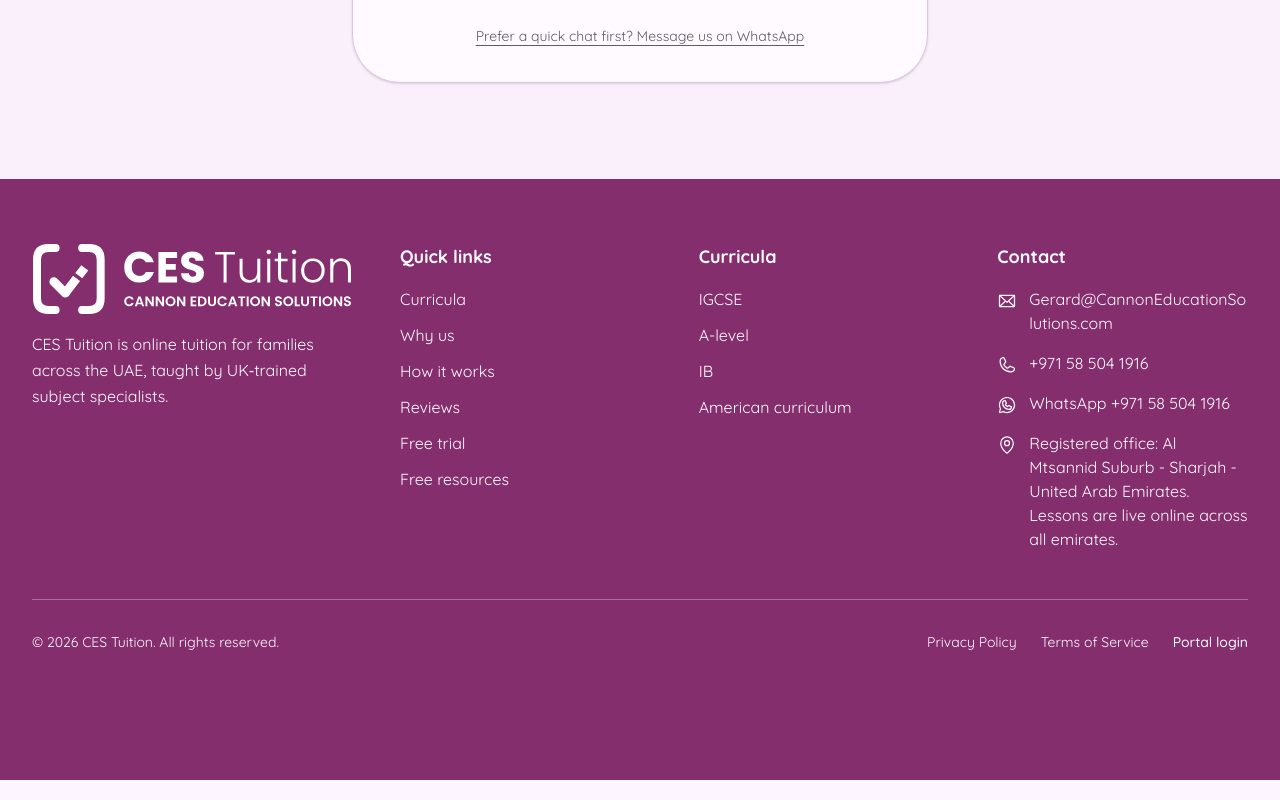
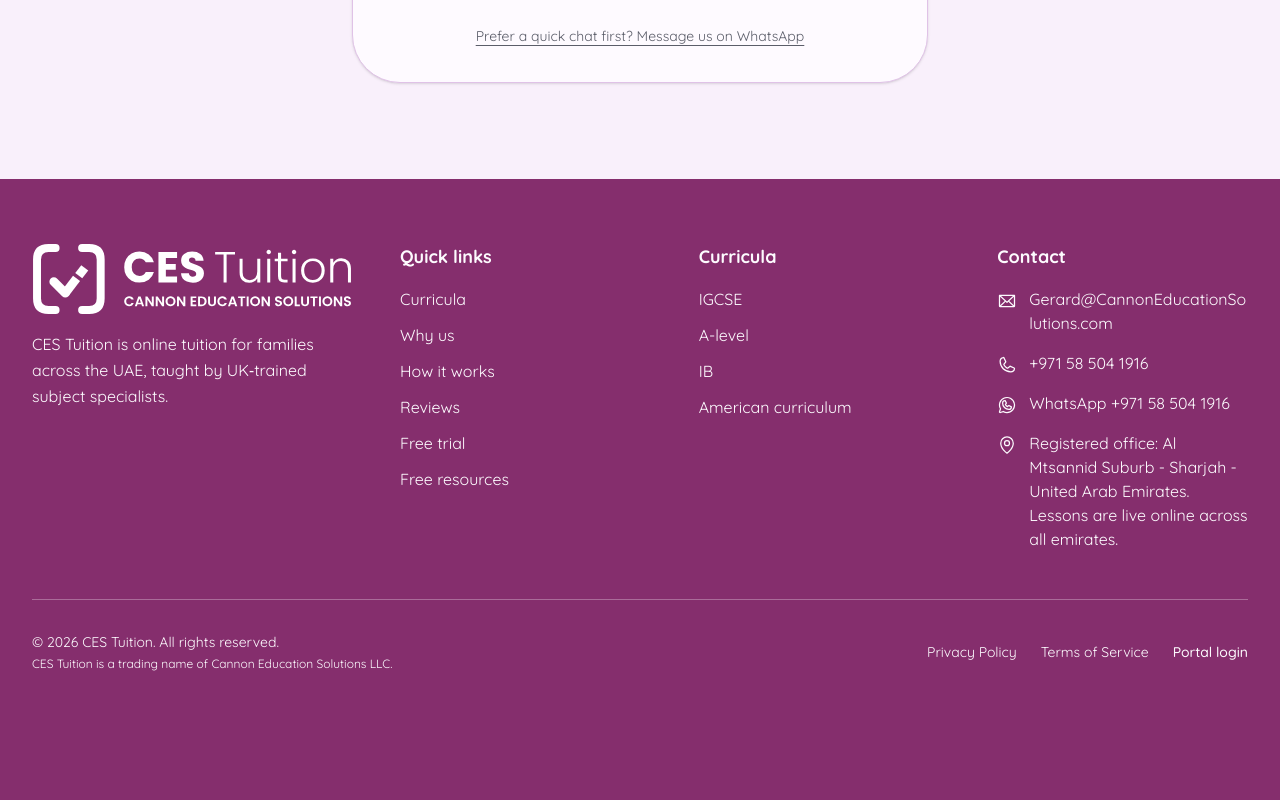
Before and after one commit to GerardCannon/ces-tuition-website, a React (Vite) app: page / in a window 1280 px wide. Shown: the part 7810-8610 px from the top of the page. Built offline with nearby package versions, Linux system fonts and the light colour scheme.

Commit message:
Footer: add the CES Tuition trading-name line under the copyright (#89)

```diff
--- a/src/components/Footer.tsx
+++ b/src/components/Footer.tsx
@@ -103,7 +103,10 @@ export function Footer({ sectionBase = '' }: { sectionBase?: string }) {
         <Separator className="bg-primary-foreground/30 mb-8" />
 
         <div className="flex flex-col md:flex-row justify-between items-center gap-4 text-primary-foreground text-sm">
-          <p>© {new Date().getFullYear()} CES Tuition. All rights reserved.</p>
+          <div className="text-center md:text-left">
+            <p>© {new Date().getFullYear()} CES Tuition. All rights reserved.</p>
+            <p className="mt-1 text-xs">CES Tuition is a trading name of Cannon Education Solutions LLC.</p>
+          </div>
           <div className="flex flex-wrap justify-center gap-x-6 gap-y-2">
             <a href="https://app.cestuition.com/privacy-policy" className="hover:underline underline-offset-4">
               Privacy Policy
```
